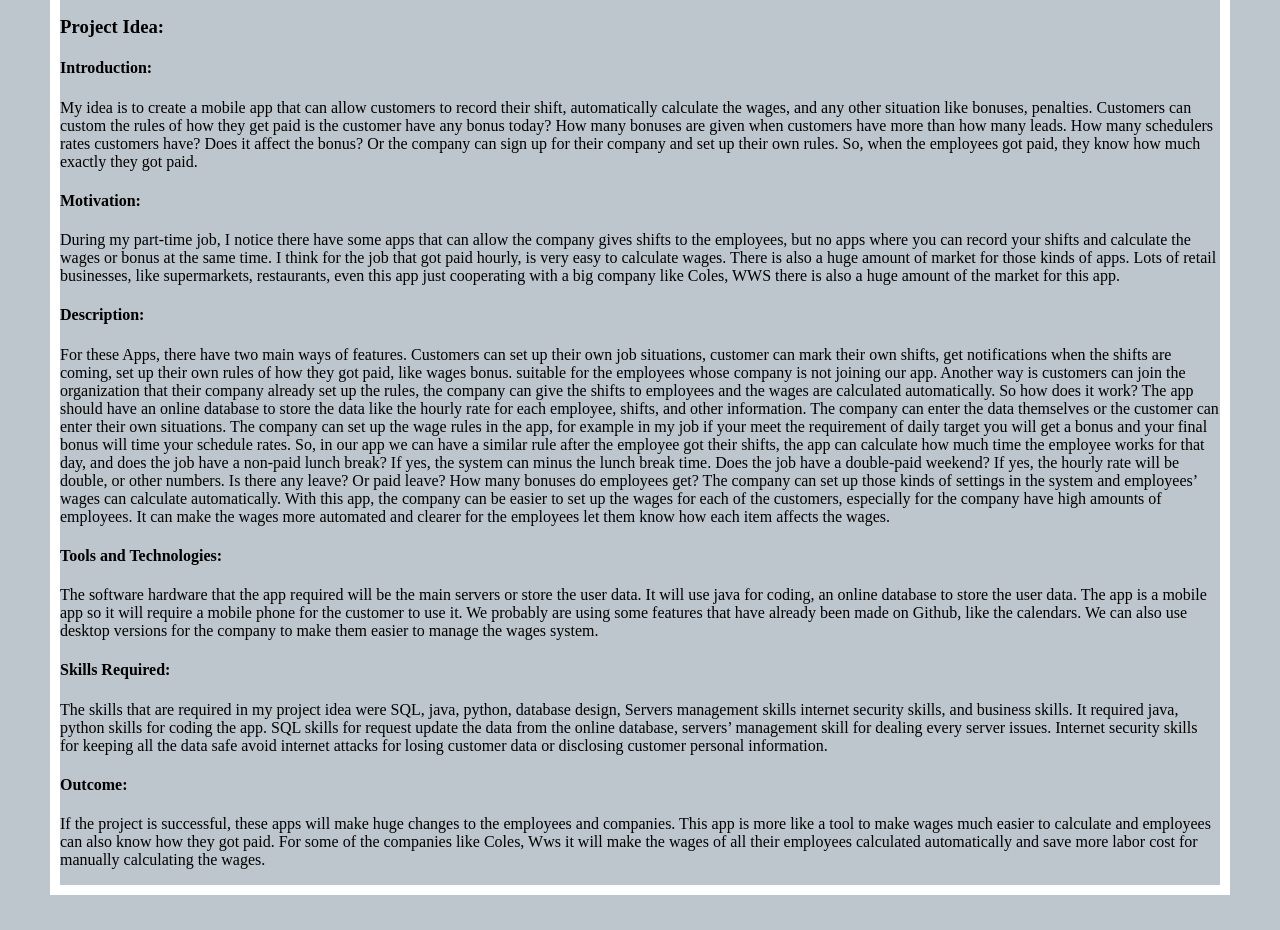
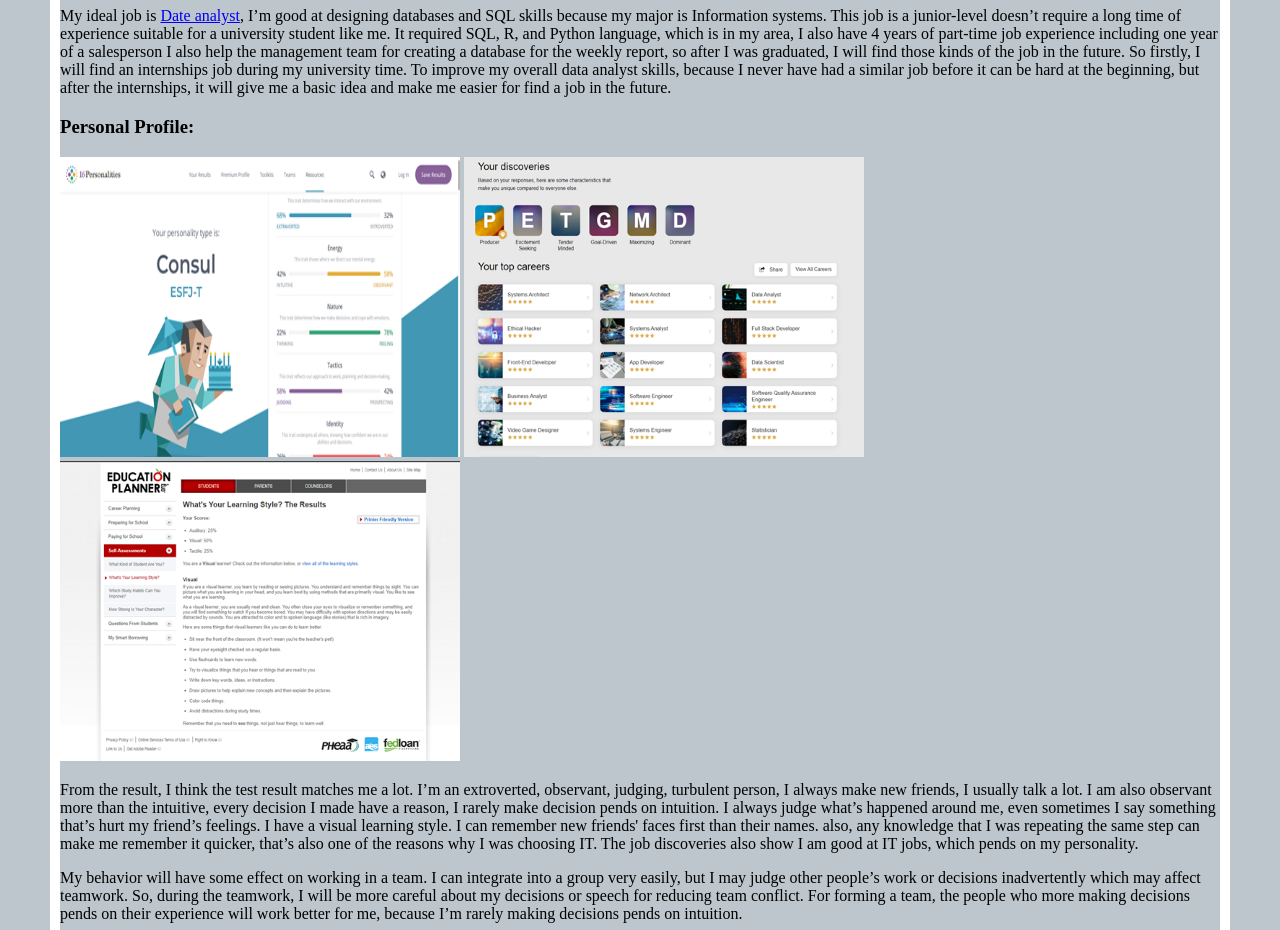
Before and after one commit to s3814391/Assessment1, a plain HTML site: page index.html in a window 1280 px wide. Shown: the part 1322-2252 px from the top of the page. Drawn offline with Linux system fonts and the light colour scheme.

Commit message:
update 3

```diff
--- a/index.html
+++ b/index.html
@@ -18,12 +18,18 @@
         <img src="mybike.jpg" alt="my bike"style="width:200px;height:300px;">
         <p>My name is Xiaoyu Xie, I’m have a part time job as a salesperson for Smartuser and also an Information system student for RMIT. I love motorcycles, is so different compare with other types of the vehicles, it feels freedoms once your set on those bikes and driving in with your souls. I only have my bikes for half a year, but I just love it so much. But I give up these hobbies after I meet my girlfriend, because you must accept that there have so much unstable situations on the road.  </p>
         <h3>Interest in IT</h3>
-        <img src="work.jpg" alt="work"style="width:400px;height:300px;">
+        <img src="work.jpg" alt="work"style="width:500px;height:400px;">
         <p>I used to study IT for a diploma, when I choose IT, I thought IT is a job that have a high income, but when I first step into the game, it changes me a lot, IT is not just coding, it also can improve logical thinking. It changes the way I introduce products for my part-time job. I also create a shortcut for recording my schedule and calculating my wages and bonus through the apple app using IT logic.</p>
         <p> I chose RMIT because it is my favorite university of all time. I plan to apply to RMIT since high school. </p>
         <p>During the study I expect to learn more knowledge for IT for example a mini-game that was created by me and I want to upload it to steam, Because I used to create CSGO skins on steam a long time ago, I also want to create other apps to make our life more convenience.</p>
         <h3>Ideal Job: </h3>
         <p>My ideal job is <a href="https://www.seek.com.au/job/56406717?type=standout#sol=f96395d857a3c42365414a2198263bfd2d7c7a03">Date analyst</a>, I’m good at designing databases and SQL skills because my major is Information systems. This job is a junior-level doesn’t require a long time of experience suitable for a university student like me. It required SQL, R, and Python language, which is in my area, I also have 4 years of part-time job experience including one year of a salesperson I also help the management team for creating a database for the weekly report, so after I was graduated, I will find those kinds of the job in the future. So firstly, I will find an internships job during my university time. To improve my overall data analyst skills, because I never have had a similar job before it can be hard at the beginning, but after the internships, it will give me a basic idea and make me easier for find a job in the future. </p>
+        <h3>Personal Profile:</h3>
+        <img src="personal1.png" alt="first result"style="width:400px;height:300px;text-align:center">
+        <img src="personal2.png" alt="second result"style="width:400px;height:300px;text-align:center">
+        <img src="personal3.png" alt="third result"style="width:400px;height:300px;text-align:center">
+        <p>From the result, I think the test result matches me a lot. I’m an extroverted, observant, judging, turbulent person, I always make new friends, I usually talk a lot. I am also observant more than the intuitive, every decision I made have a reason, I rarely make decision pends on intuition. I always judge what’s happened around me, even sometimes I say something that’s hurt my friend’s feelings. I have a visual learning style. I can remember new friends' faces first than their names. also, any knowledge that I was repeating the same step can make me remember it quicker, that’s also one of the reasons why I was choosing IT. The job discoveries also show I am good at IT jobs, which pends on my personality. </p>
+        <p>My behavior will have some effect on working in a team. I can integrate into a group very easily, but I may judge other people’s work or decisions inadvertently which may affect teamwork. So, during the teamwork, I will be more careful about my decisions or speech for reducing team conflict. For forming a team, the people who more making decisions pends on their experience will work better for me, because I’m rarely making decisions pends on intuition.  </p>
         <h3>Project Idea:</h3>
         <h4>Introduction:</h4>
         <p>My idea is to create a mobile app that can allow customers to record their shift, automatically calculate the wages, and any other situation like bonuses, penalties. Customers can custom the rules of how they get paid is the customer have any bonus today? How many bonuses are given when customers have more than how many leads. How many schedulers rates customers have? Does it affect the bonus?  Or the company can sign up for their company and set up their own rules. So, when the employees got paid, they know how much exactly they got paid. </p>
--- a/styles.css
+++ b/styles.css
@@ -1,5 +1,4 @@
-head{background-color: white;}
+
 h1 {font-family: 'Ubuntu', sans-serif;text-align: center;}
 h2{font-family: 'Ubuntu', sans-serif;text-align: center;}
 body{background-color: #BCC6CC;border: 10px solid white;margin: 50px;}
-p{}
```
Also changed, not shown: personal1.png (added), personal2.png (added), personal3.png (added).
